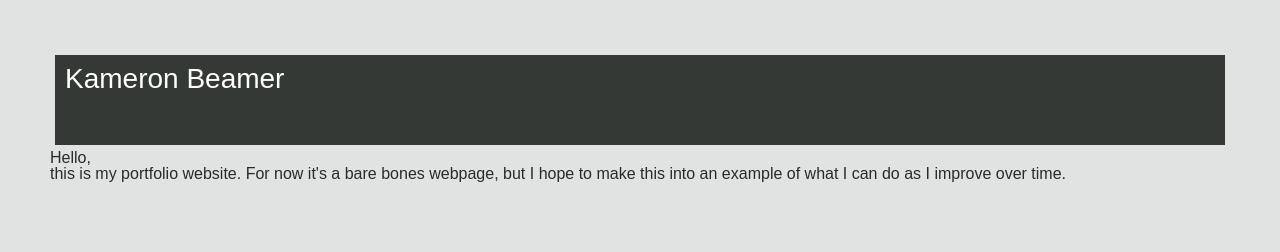
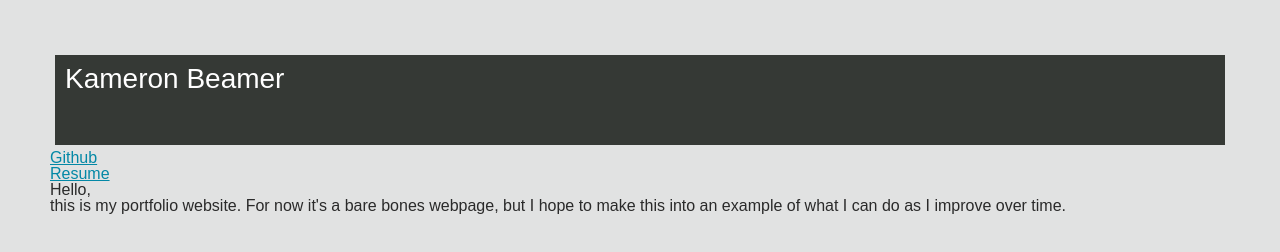
Before and after one commit to KameronBeamer/KameronBeamer.github.io, a plain HTML site: page index.html in a window 1280 px wide. Drawn offline with Linux system fonts and the light colour scheme.

Commit message:
Added ul with links and resume
to later become navigation, for now holds resume and github link

```diff
--- a/index.html
+++ b/index.html
@@ -10,6 +10,10 @@
 			<header>
 				Kameron Beamer
 			</header>
+			<ul id="indexnav">
+				<li><a href="https://gist.github.com/KameronBeamer">Github</a></li>
+				<li><a href="KameronBeamerResume.pdf">Resume</a></li>
+			</ul>
 			<div>
 				Hello,
 				<br>
```
Also changed, not shown: 1 other file.
